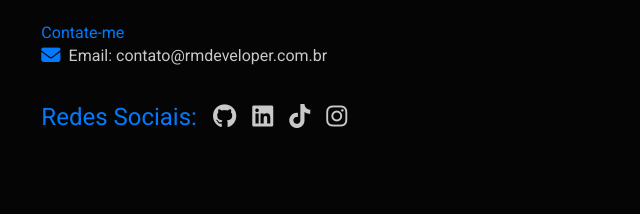
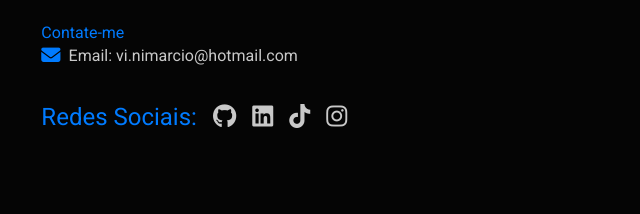
Before and after one commit to kamikazedojapan/PortifolioNew, a plain HTML site: page contact.html in a window 1280 px wide. Shown: the part 506-720 px from the top of the page, 18-658 px from the left. Drawn offline with nearby package versions, Linux system fonts and the light colour scheme; a script that the page names is missing.

Commit message:
sabao em po

```diff
--- a/contact.html
+++ b/contact.html
@@ -103,7 +103,7 @@
                         <span class="destaque">Contate-me</span>
                         <div class="container-list">
                             <ul>
-                                <li><i class="fa-solid fa-envelope"></i> Email: contato@rmdeveloper.com.br</li>
+                                <li><i class="fa-solid fa-envelope"></i> Email: vi.nimarcio@hotmail.com</li>
                             </ul>
                         </div>
                     </div>
```
